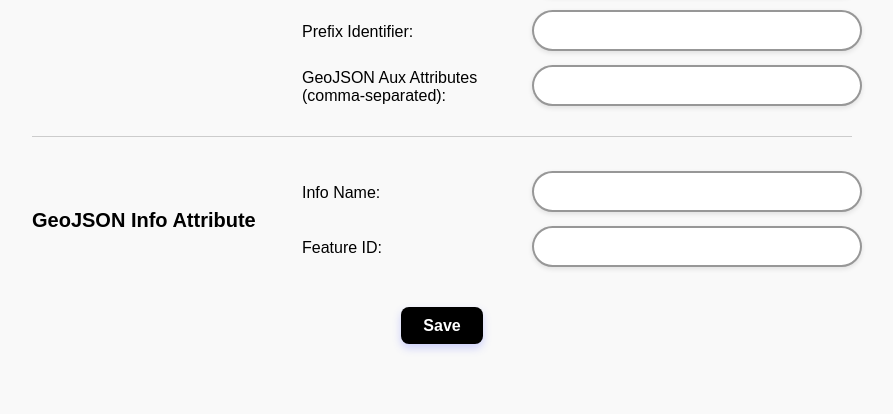
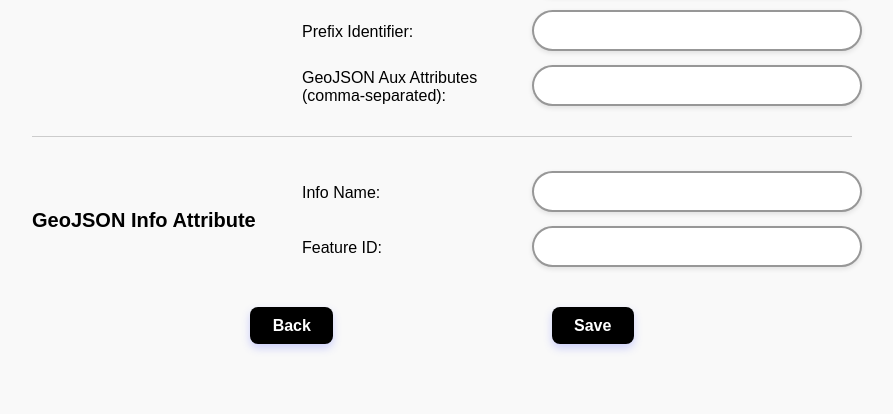
Before and after one commit to vishu579/geoentity-app, a Flask app: page /register in a window 1280 px wide. Shown: the part 1016-1430 px from the top of the page, without its empty margins (198-1091 px from the left). Run offline with Flask 3, Linux system fonts and the light colour scheme; some libraries are stand-ins or nearby versions.

Commit message:
Update register.html

```diff
--- a/templates/register.html
+++ b/templates/register.html
@@ -120,6 +120,7 @@
 
             <!-- Submit Button -->
             <div class="form-button-container">
+                <a href="{{ url_for('config') }}" class="button">Back</a>
                 <button type="submit" class="button">Save</button>
             </div>
         </form>
```
